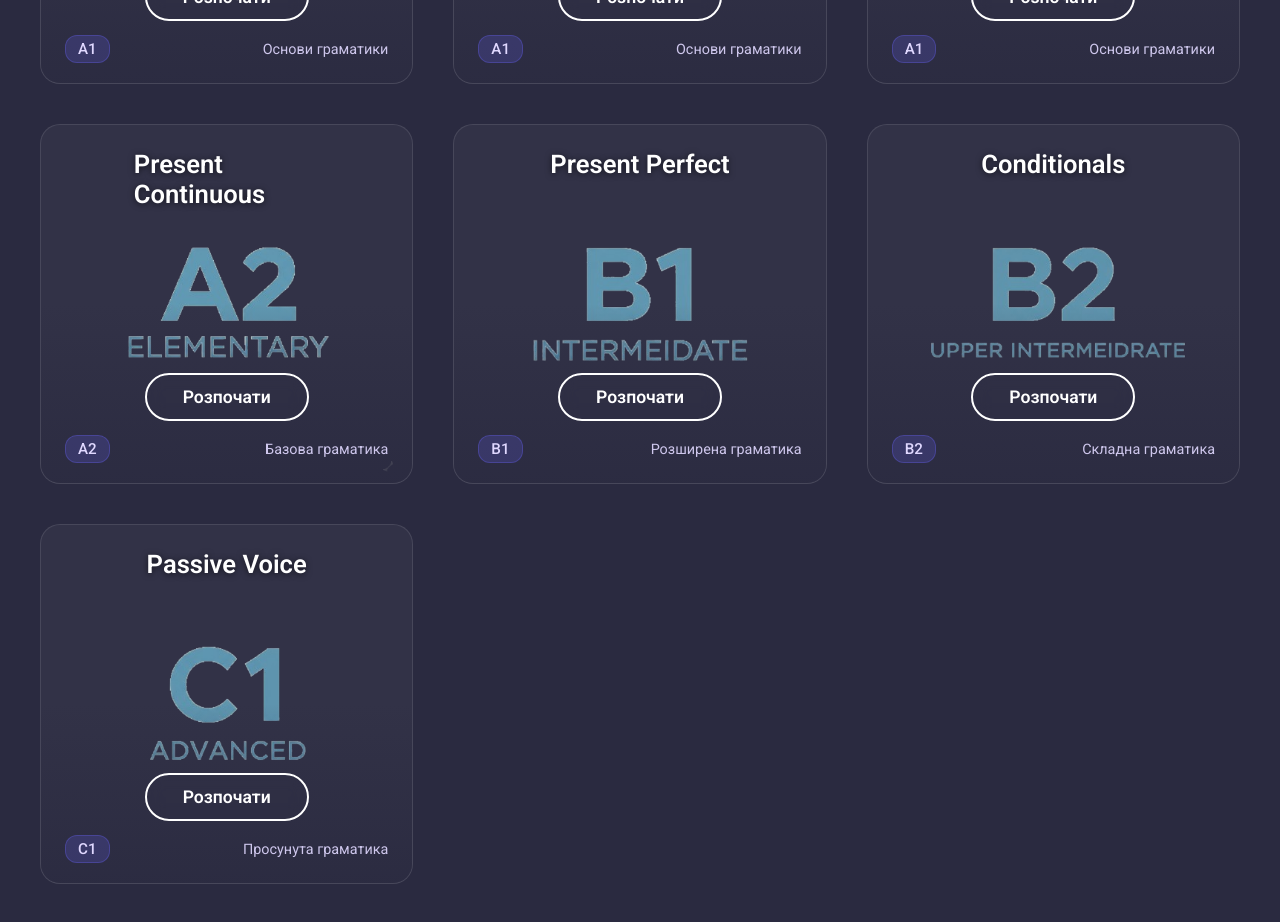
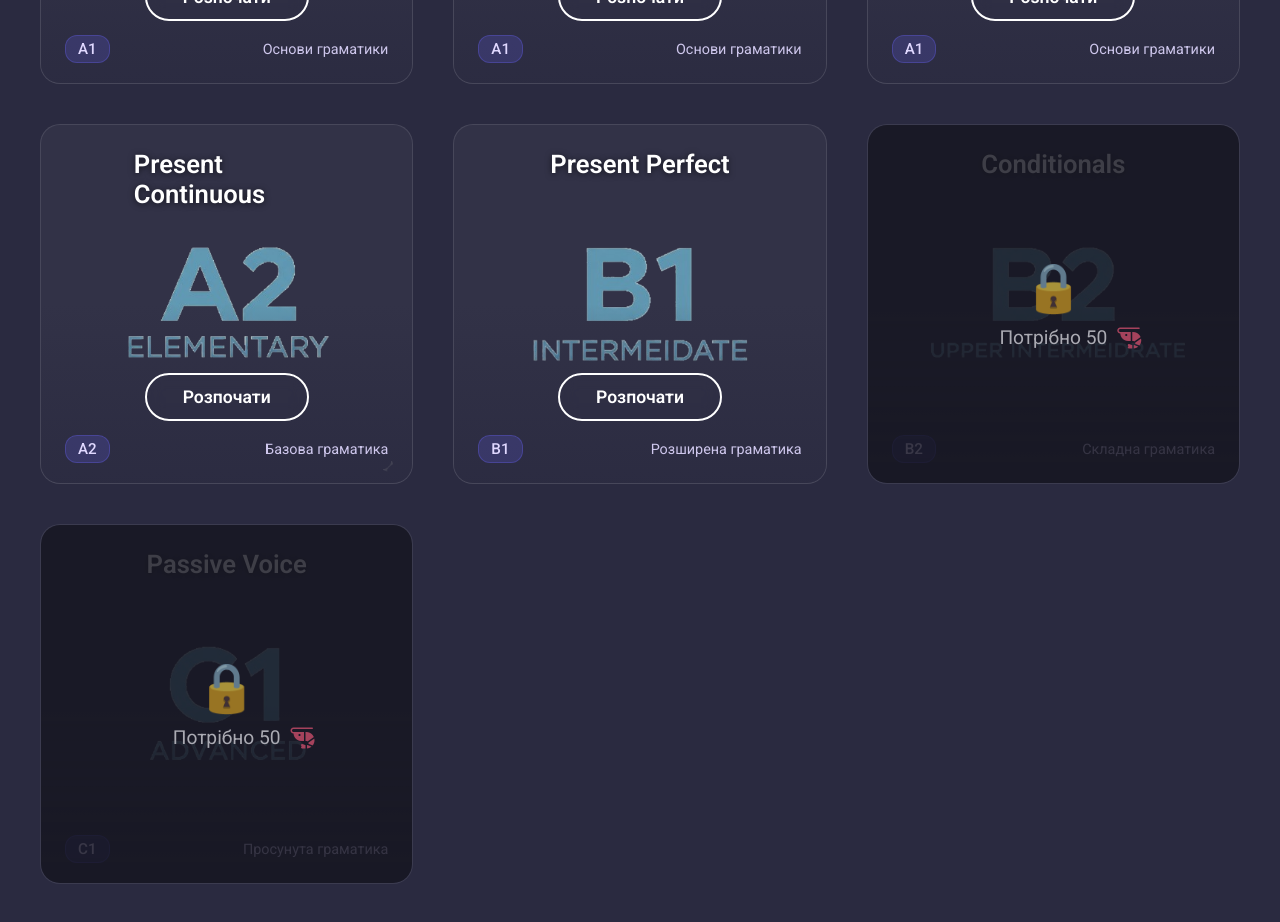
Before and after one commit to dmshh20/Octopus-Education-, a React (Vite) app in the folder frontend/: page /courses in a window 1280 px wide. Shown: the part 580-1502 px from the top of the page. Built offline with nearby package versions, Linux system fonts and the light colour scheme.

Commit message:
feat: creating locked sets that can open only for stars + modal(in the process development)

```diff
--- a/frontend/src/App.tsx
+++ b/frontend/src/App.tsx
@@ -21,6 +21,7 @@ import C1PracticePassiveVoice from './Courses/c1/C1PracticePassiveVoice'
 import A2PracticePC from './Courses/a2/A2PracticePC'
 import A1PracticePF from './Courses/а1/A1PracticePF'
 import B1PracticePP from './Courses/b1/B1PracticePP'
+import UnlockedSet from './Modal/unlockedSet'
 
 function App() {
   const path = useLocation()
--- a/frontend/src/Courses/Courses.css
+++ b/frontend/src/Courses/Courses.css
@@ -183,3 +183,33 @@
     width: 80%;
   }
 }
+
+
+
+.course.locked {
+  opacity: 0.6;
+  /* cursor: a; */
+  position: relative;
+}
+
+.locked-overlay {
+  position: absolute;
+  inset: 0;
+  background: rgba(0, 0, 0, 0.7);
+  display: flex;
+  flex-direction: column;
+  align-items: center;
+  justify-content: center;
+  color: white;
+  font-size: 1.2rem;
+  border-radius: 18px;
+  z-index: 10;
+}
+
+.lock-icon {
+  font-size: 3rem;
+  margin-bottom: 10px;
+}
+.locked-set {
+  margin-left: 10px;
+}
--- a/frontend/src/Courses/Courses.tsx
+++ b/frontend/src/Courses/Courses.tsx
@@ -3,9 +3,11 @@ import { useNavigate } from 'react-router-dom'
 import { useState } from 'react'
 import { EnglishSets, type EnglishSet } from '../data/sets'
 import SetModal from '../Modal/SetModal'
+import UnlockedSet from '../Modal/UnlockedSet'
 
 
 const Courses = () => {
+    const [isLockedSet, setIsLockedSet] = useState<EnglishSet | null>(null)
     const [selectedSet, setSelectedSet] = useState<EnglishSet | null>(null)
     const navigate = useNavigate()
 
@@ -19,6 +21,9 @@ const Courses = () => {
         navigate(`${selectedSet.id}/theory`)
     }
 
+    const isOpenSet = (set: EnglishSet) => {
+        return set.starsToUnlock > 0
+    }
 
   return (
     <section className='section-courses'>
@@ -26,13 +31,22 @@ const Courses = () => {
          <h1 className='courses-info'>Всі доступні курси для кожного рівня</h1>
 
         <div className='available-courses'>
-            {EnglishSets.map((set) => (
+            {EnglishSets.map((set) => {
+                const isLocked = isOpenSet(set)
 
-            <div key={set.id} className='course'>
+           return (
+             <div key={set.id} className={`course ${isLocked ? 'locked' : ''}`}>
                 <p className='about-course'>{set.title}</p>
+                <img src={set.image} alt="" className='image-card' />
 
-                <img src={set.image} alt="" className='image-card' />
+                {isLocked
+                ? <div className="locked-overlay" onClick={() => setIsLockedSet(set)}>
+                  <span className="lock-icon">🔒</span>
+                  <p>Потрібно {set.starsToUnlock} <i className="fa-solid fa-shrimp locked-set"></i></p>
+                </div>
+                :
                   <button onClick={() => setSelectedSet(set)} className='start-course'>Розпочати</button>
+                }
 
 
                 <div className='course-describe'>
@@ -40,7 +54,15 @@ const Courses = () => {
                     <p className='status'>{set.status}</p>
                 </div>
             </div>
-            ))}
+           )
+            })}
+
+            <UnlockedSet open={!!isLockedSet} onClose={() => setIsLockedSet(null)}>
+                <div>
+                    <h1>ASD</h1>
+                </div>
+            </UnlockedSet>
+
 
             <SetModal open={!!selectedSet} onClose={() => setSelectedSet(null)}>
                 <div>
--- a/frontend/src/Modal/Modal.css
+++ b/frontend/src/Modal/Modal.css
@@ -65,9 +65,26 @@
     left: 250px;
     top: 10px;
     cursor: pointer;
-
 }
 
 .set-modal-styles {
     text-align: center;
 }
+
+/* unlockedSet */
+
+
+
+.unlockedInsideScreen {
+    width: 500px;
+    height: 400px;
+}
+
+.unlockedInsideScreen {
+    top: 50%;
+    left: 50%;
+    transform: translate(-50%, -50%);
+    background-color: green;
+    position: fixed;
+    border-radius: 16px;
+}
--- /dev/null
+++ b/frontend/src/Modal/UnlockedSet.tsx
@@ -0,0 +1,25 @@
+import {type ReactNode} from 'react'
+import { handleOffScroll } from '../hooks/handleOffScroll'
+import { handleEscape } from '../hooks/handleEscape'
+
+interface UnlockedSet {
+    children: ReactNode
+    open: any
+    onClose: any
+}
+
+const UnlockedSet = ({children, open, onClose}: UnlockedSet) => {
+
+  handleOffScroll(open)
+  handleEscape(open, onClose)
+
+    if (!open) return null
+
+  return (
+    <div className='overlay_style' onClick={onClose}>
+        <div onClick={(e) => e.stopPropagation()} className='unlockedInsideScreen'>{children}</div>
+    </div>
+  )
+}
+
+export default UnlockedSet
--- a/frontend/src/data/sets.ts
+++ b/frontend/src/data/sets.ts
@@ -10,14 +10,15 @@ export type EnglishSet = {
   level: string
   status: string
   image: string
+  starsToUnlock: number
 }
 
 export const EnglishSets: EnglishSet[] = [
-  {id: 'a1-presentsimple', title: 'Present Simple', level: 'A1', status: 'Основи граматики', image: a1},
-  {id: 'a1-pastsimple', title: 'Past Simple', level: 'A1', status: 'Основи граматики',image: a1 },
-  {id: 'a1-futuresimple', title: 'Future Simple', level: 'A1', status: 'Основи граматики', image:a1},
-  {id: 'a2-presentcontinuous', title: 'Present Continuous', level: 'A2', status: 'Базова граматика', image: a2},
-  {id: 'b1-presentperfect', title: 'Present Perfect', level: 'B1', status: 'Розширена граматика', image: b1},
-  {id: 'b2-conditionals', title: 'Conditionals', level: 'B2', status: 'Складна граматика', image: b2},
-  {id: 'c1-passivevoice', title: 'Passive Voice', level: 'C1', status: 'Просунута граматика', image: c1},
+  {id: 'a1-presentsimple', title: 'Present Simple', level: 'A1', status: 'Основи граматики', image: a1, starsToUnlock: 0},
+  {id: 'a1-pastsimple', title: 'Past Simple', level: 'A1', status: 'Основи граматики',image: a1, starsToUnlock: 0},
+  {id: 'a1-futuresimple', title: 'Future Simple', level: 'A1', status: 'Основи граматики', image:a1, starsToUnlock: 0},
+  {id: 'a2-presentcontinuous', title: 'Present Continuous', level: 'A2', status: 'Базова граматика', image: a2, starsToUnlock: 0},
+  {id: 'b1-presentperfect', title: 'Present Perfect', level: 'B1', status: 'Розширена граматика', image: b1, starsToUnlock: 0},
+  {id: 'b2-conditionals', title: 'Conditionals', level: 'B2', status: 'Складна граматика', image: b2, starsToUnlock: 50},
+  {id: 'c1-passivevoice', title: 'Passive Voice', level: 'C1', status: 'Просунута граматика', image: c1, starsToUnlock: 50},
 ]
```
